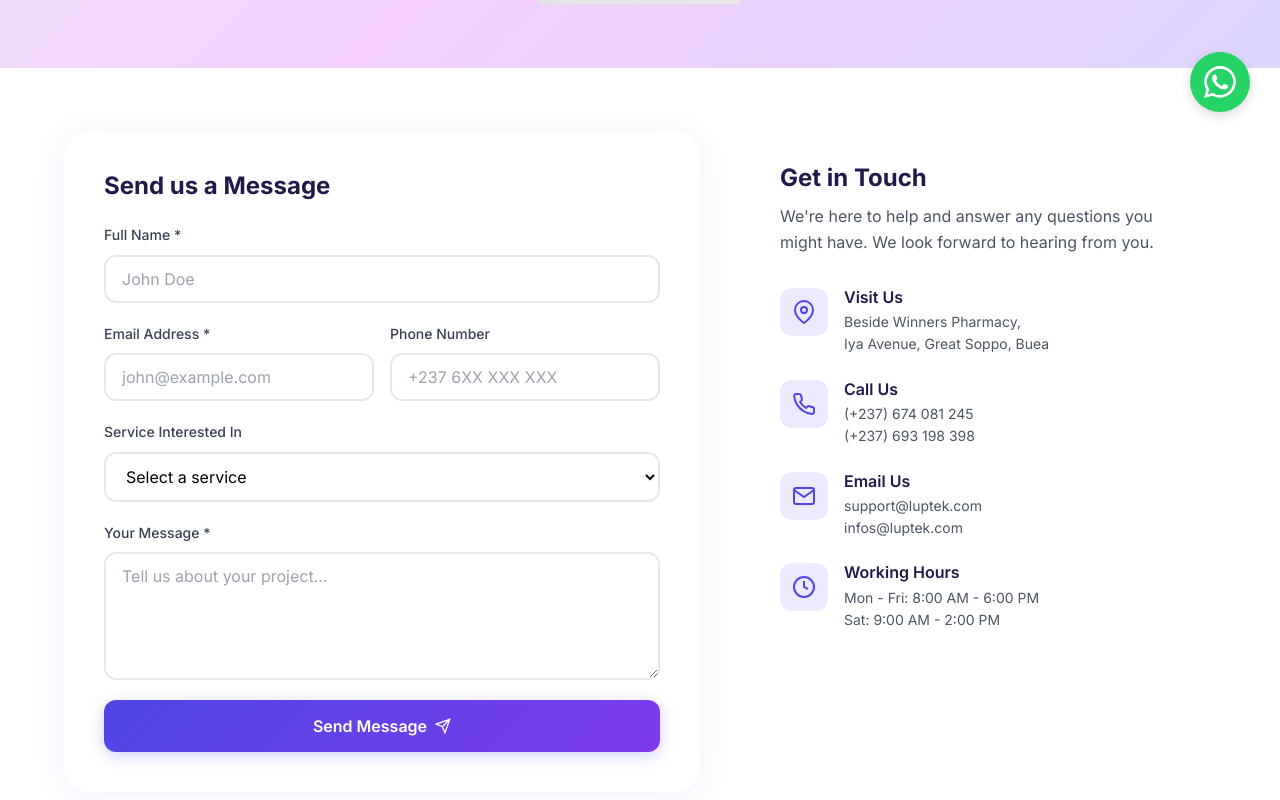
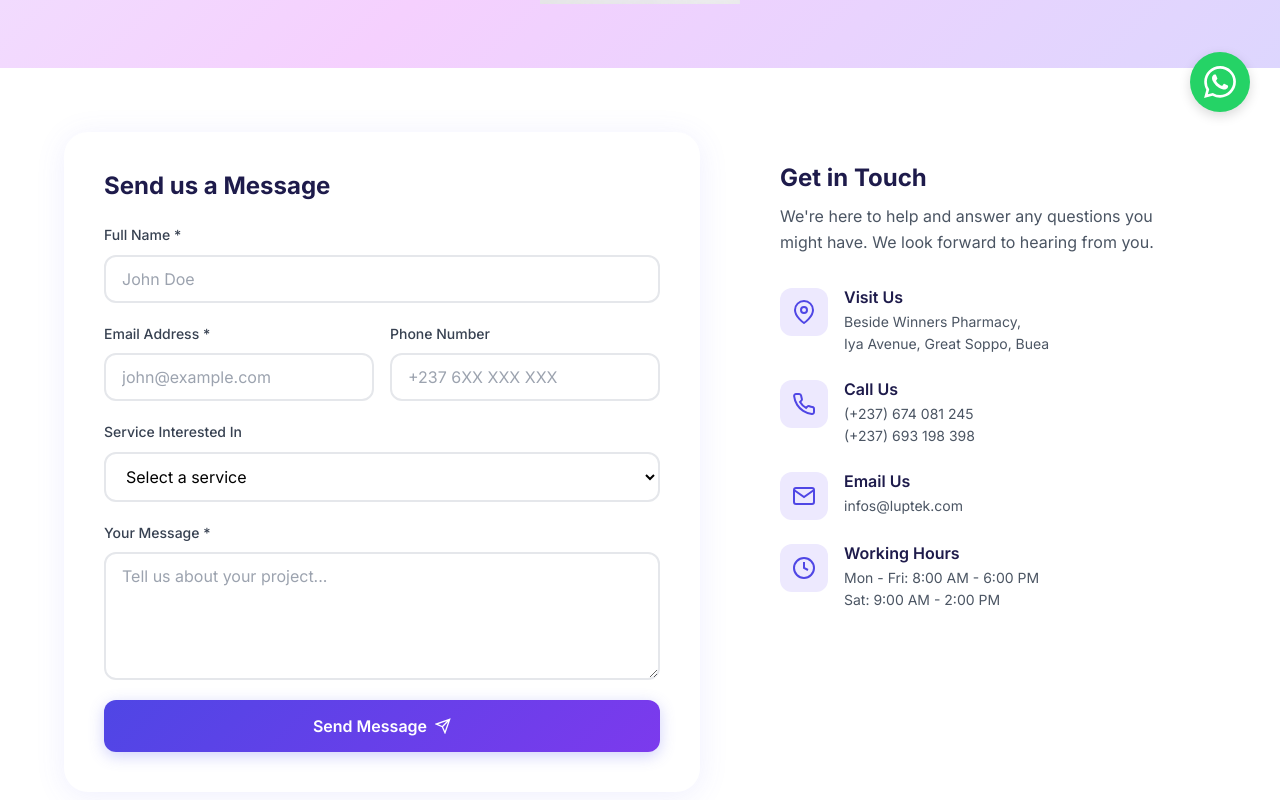
Before and after one commit to takowprogrammer/looptech-website, a Next.js app: page /contact in a window 1280 px wide. Shown: the part 658-1458 px from the top of the page. Built offline with nearby package versions, Linux system fonts and the light colour scheme.

Commit message:
update: fix email sending error

```diff
--- a/src/app/api/contact/route.js
+++ b/src/app/api/contact/route.js
@@ -14,7 +14,7 @@ export async function POST(request) {
         }
 
         const data = await resend.emails.send({
-            from: 'LoopTech Website <contact@looptechnologies.cm>',  // Must match your verified domain
+            from: 'LoopTech Website <infos@luptek.com>',  // Must match your verified domain
             to: process.env.CONTACT_EMAIL || 'delivered@resend.dev', // Replace with your verified email
             reply_to: email,
             subject: `New Inquiry: ${service} - ${name}`,
--- a/src/app/contact/page.js
+++ b/src/app/contact/page.js
@@ -263,7 +263,7 @@ export default function ContactPage() {
                                     </div>
                                     <div>
                                         <h4>Email Us</h4>
-                                        <p>support@luptek.com<br />infos@luptek.com</p>
+                                        <p>infos@luptek.com</p>
                                     </div>
                                 </div>
 
```
